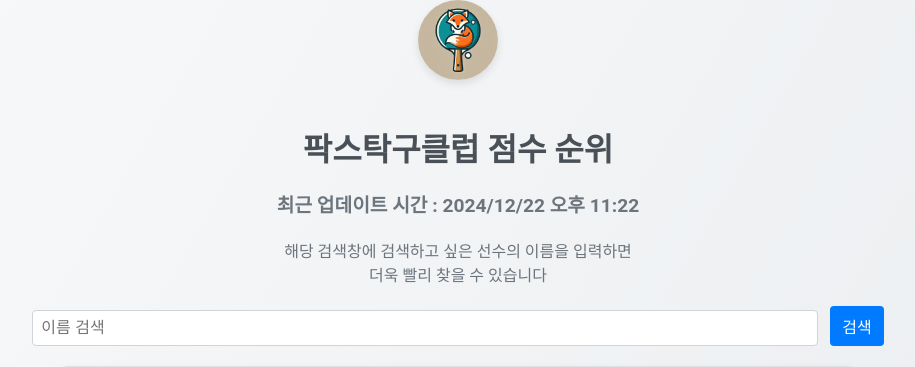
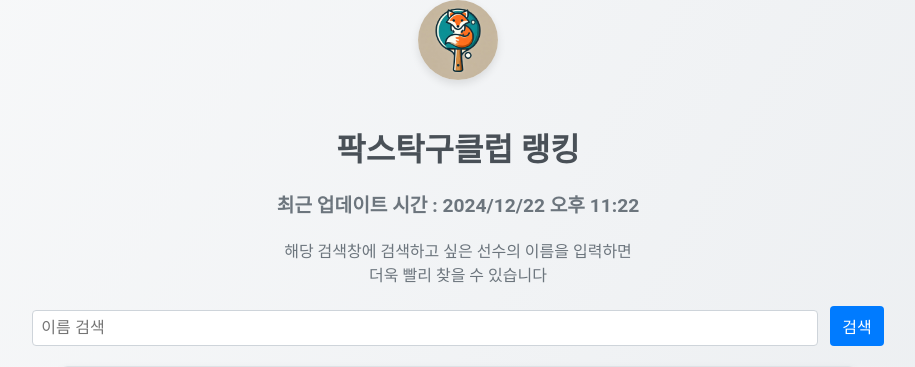
Before and after one commit to kanakim16/fox2, a Flask app: page / in a window 1280 px wide. Shown: the top 367 px of the page, without its empty margins (182-1097 px from the left). Run offline with Flask 3, Linux system fonts and the light colour scheme.

Commit message:
수정 내용

```diff
--- a/templates/index.html
+++ b/templates/index.html
@@ -158,7 +158,7 @@
 
 
 
-    <h1>팍스탁구클럽 점수 순위</h1>
+    <h1>팍스탁구클럽 랭킹</h1>
     <h2>최근 업데이트 시간 : 2024/12/22 오후 11:22</h2>
 
     <!-- 검색창 설명문구 추가 -->
```
